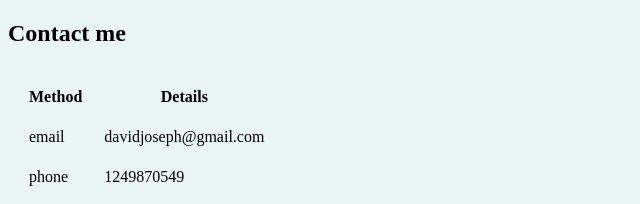
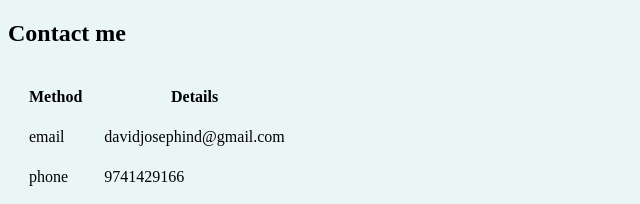
Before and after one commit to DEEJ4Y/Personal-Website, a plain HTML site: page Contactinfo.html in a window 1280 px wide. Shown: the top 204 px of the page, 0-640 px from the left. Drawn offline with Linux system fonts and the light colour scheme.

Commit message:
Updated contact info

```diff
--- a/Contactinfo.html
+++ b/Contactinfo.html
@@ -17,11 +17,11 @@
         </thead>
         <tr>
             <td>email</td>
-            <td>davidjoseph@gmail.com</td>
+            <td>davidjosephind@gmail.com</td>
         </tr>
         <tr>
             <td>phone</td>
-            <td>1249870549</td>
+            <td>9741429166</td>
         </tr>
     </table>
 
```
